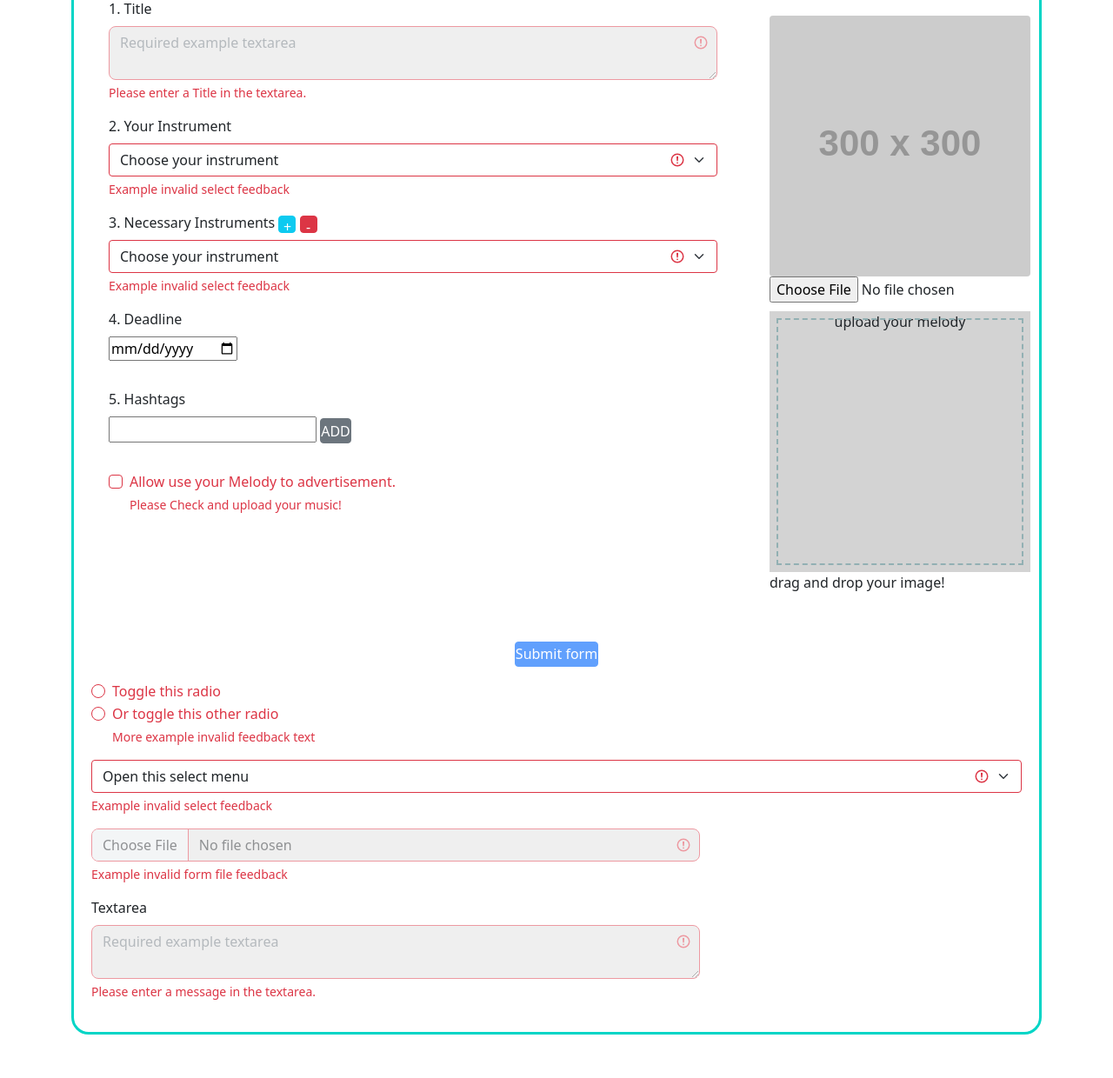
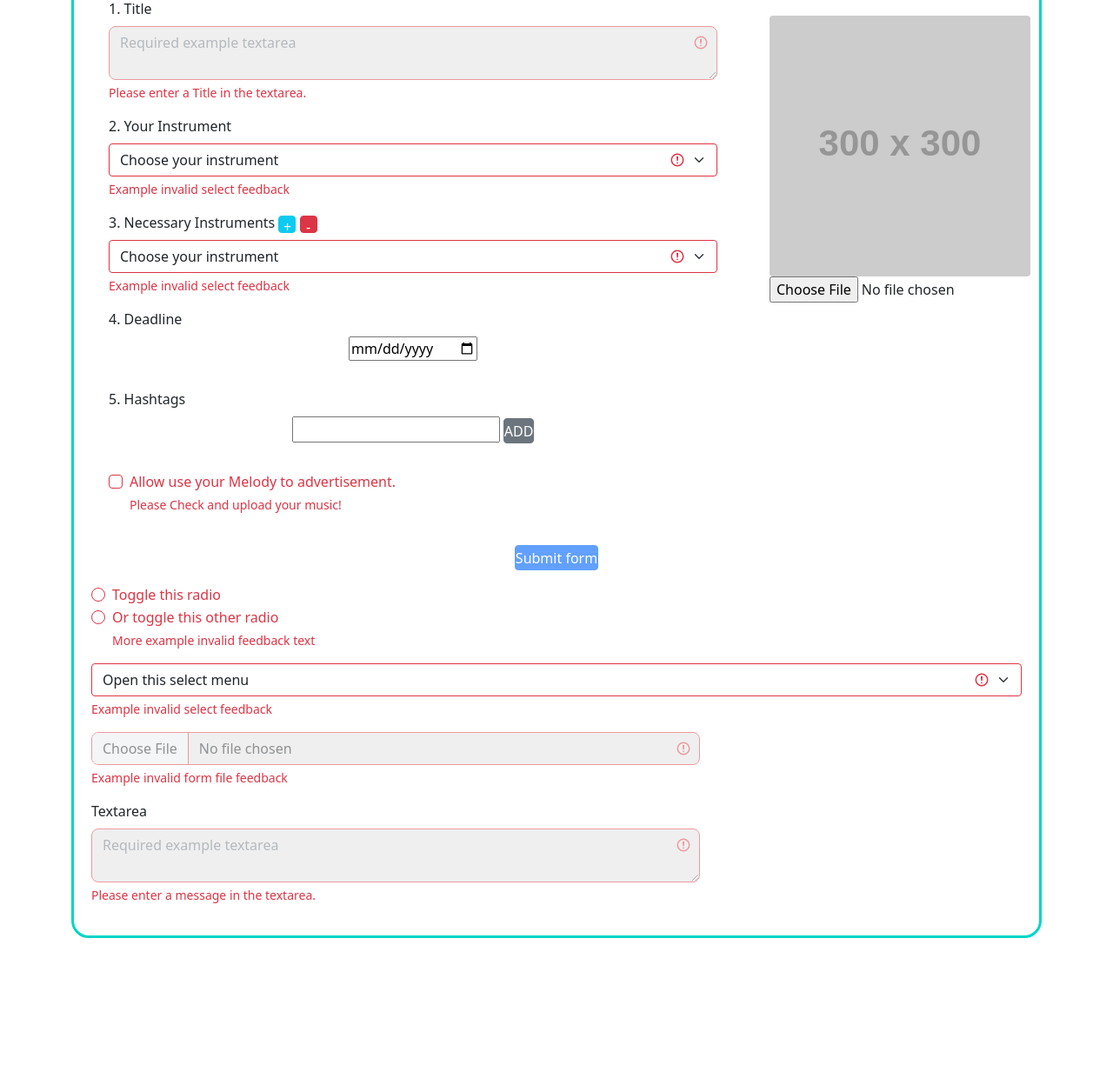
Before and after one commit to Ktaewon/PLAIN, a Django app: page /melody/ in a window 1280 px wide; the page is wider, and only the part inside the window is pictured. Shown: the part 320-1560 px from the top of that part at 87% size. After the commit the page ends 1399 px from the top of that part, so only its background shows below. Run offline with Django 3.2, Linux system fonts and the light colour scheme; grey boxes labelled with a size stand in for pictures from a placeholder-image service; some libraries are stand-ins or nearby versions.

Commit message:
melody app html modified

```diff
--- a/Plain/Melody/static/css/melody_upload1.css
+++ b/Plain/Melody/static/css/melody_upload1.css
@@ -50,5 +50,86 @@
 
 }
 .umelody {
-    margin: 20px;
+    width: 300px;
 }
+
+
+/**/
+h3, p {
+    text-align: center;
+}
+
+.form-group {
+    margin: 30px;
+}
+
+.file-upload .form-control {
+    height: 150px;
+    outline: 1px dashed #ccc;
+    outline-offset: -15px;
+    background-color: #eee;
+}
+.file-upload .form-control:before {
+    content: "\f093";
+    font: normal normal normal 14px/1 FontAwesome;
+    font-size: 3em;
+    left: 0;
+    right: 0;
+    display: block;
+    margin: 20px auto;
+    text-align: center;
+}
+.file-upload .form-control:after {
+    content: attr(data-message);
+    left: 0;
+    right: 0;
+    bottom: 0;
+    text-align: center;
+    display: block;
+}
+.file-upload .form-control input[type="file"] {
+    cursor: pointer;
+    opacity: 0;
+    width: 100%;
+    height: 100%;
+    position: absolute;
+    top: 0;
+    bottom: 0;
+    right: 0;
+    left: 0;
+}
+body.dragged .file-upload .form-control input[type="file"] {
+    /* Make sure it is full screen, whatever the position absolute container */
+    position: fixed;
+    top: -50vh;
+    bottom: -50vh;
+    left: -50vw;
+    right: -50vw;
+    height: 200vh;
+    width: 200vw;
+    z-index: 10002;
+}
+
+body:after {
+    content: 'You can drop the file. :-)';
+    font-size: 2em;
+    text-align: center;
+    line-height: 100vh;
+    position: absolute;
+    top: 10px;
+    bottom: 10px;
+    left: 10px;
+    right: 10px;
+    background-color: #eee;
+    z-index: 10000;
+    border-radius: 4px;
+    border: thin solid #ccc;
+    visibility: hidden;
+    opacity: 0;
+    transition: visibility 0s, opacity 0.5s ease;
+}
+
+body.dragged:after {
+    opacity: 1;
+    visibility: visible;
+}
--- a/Plain/Melody/static/js/melody_upload.js
+++ b/Plain/Melody/static/js/melody_upload.js
@@ -51,47 +51,3 @@ $(document).ready(function() {
         imgSize("image_section");
     });
 });
-
-function dragOver(e){
-    e.stopPropagation();
-    e.preventDefault();
-    if (e.type == "dragover") {
-        $(e.target).css({
-            "background-color": "gray",
-            "outline-offset": "-20px"
-        });
-    } else {
-        $(e.target).css({
-            "background-color": "lightgray",
-            "outline-offset": "-10px"
-        });
-    }
-}
-
-function uploadFiles(e) {
-    e.stopPropagation();
-    e.preventDefault();
-    dragOver(e); //1
-
-    e.dataTransfer = e.originalEvent.dataTransfer; //2
-    var files = e.target.files || e.dataTransfer.files;
-
-    if (files.length > 1) {
-        alert('Upload 1 file!');
-        return;
-    }
-    if (files[0].type.match(/audio.*/)) {
-        $(e.target).css({
-            "background-image": "url(" + window.URL.createObjectURL(files[0]) + ")",
-            "outline": "none",
-            "background-size": "100% 100%"
-        });
-    }else{
-        alert('이미지가 아닙니다.');
-        return;
-    }
-}
-$('.melody_content')
-    .on("dragover", dragOver)
-    .on("dragleave", dragOver)
-    .on("drop", uploadFiles);
--- a/Plain/Melody/templates/melody_upload.html
+++ b/Plain/Melody/templates/melody_upload.html
@@ -71,12 +71,6 @@ Upload Your Melody
                 <img src="http://placehold.it/300x300" class="rounded mx-auto d-block" alt="..." id="image_section" name="image_section">
                 <input type="file" id="imgInput" class="image_inputType_file" accept="img/*">
             </div>
-            <div class="umelody">
-                <div class="melody_content">
-                    upload your melody
-                </div>
-                <p>drag and drop your image!</p>
-            </div>
         </div>
     </div>
 
@@ -116,7 +110,6 @@ Upload Your Melody
         Please enter a message in the textarea.
         </div>
     </div>
-
 </form>
 
 {% endblock %}
```
